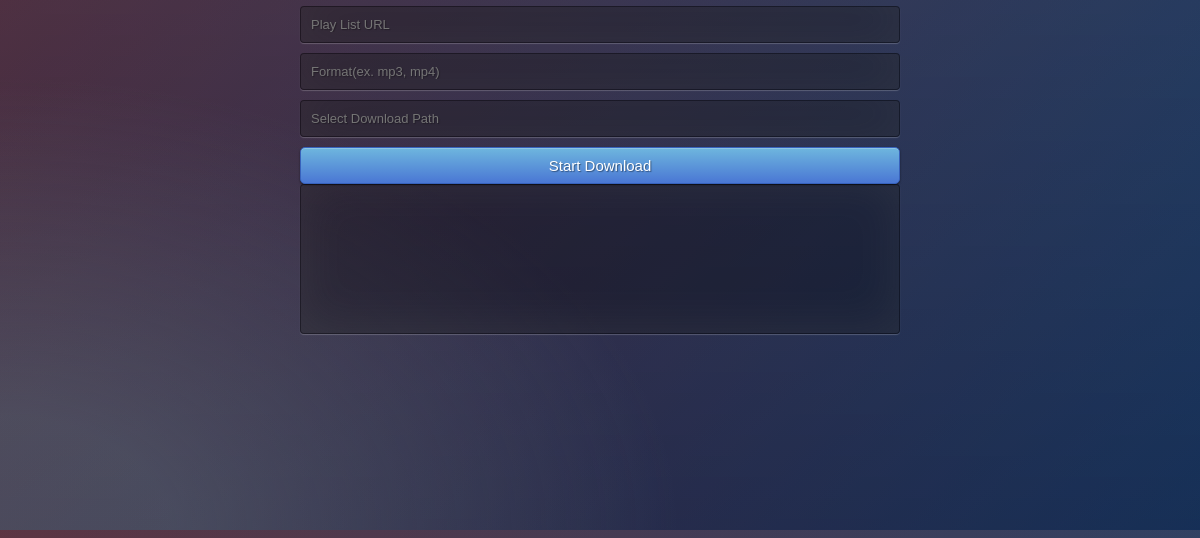
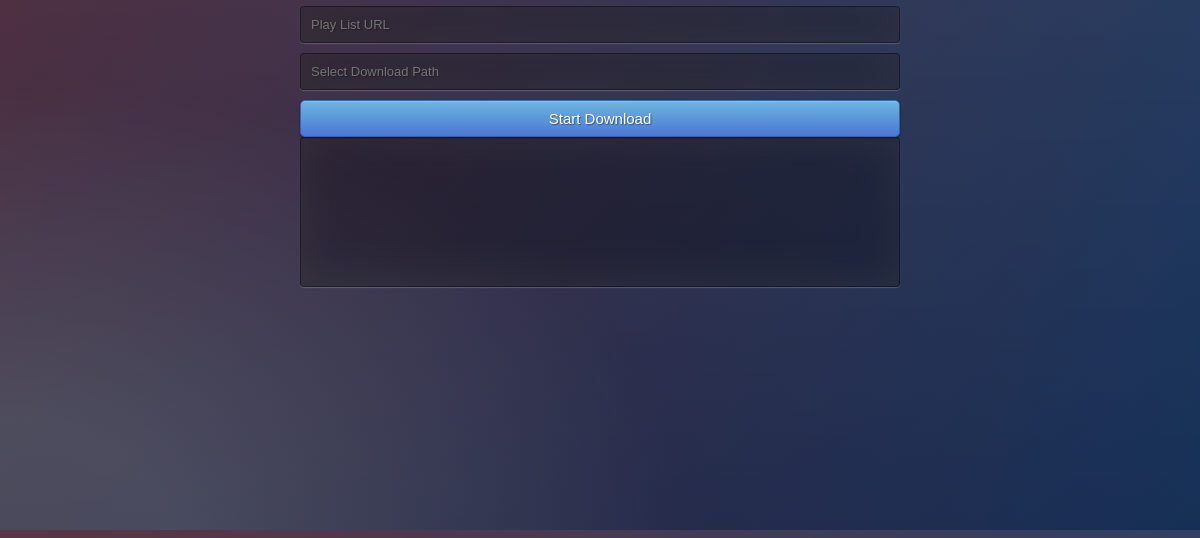
Before and after one commit to lleellee0/youtube-downloader, an Electron app: page index.html in a window 1200 px wide. Shown: the part 270-808 px from the top of the page. Drawn offline with nearby package versions, Linux system fonts and the light colour scheme.

Commit message:
v1.0.0 // mp4로만 영상이 제작되고 있어서 format은 우선 주석처리하였음. ffmpeg로 mp3로 추출하도록 구현해야함.

```diff
--- a/index.html
+++ b/index.html
@@ -12,7 +12,7 @@
     	<h1>Youtube Downloader</h1>
         <form method="post" onsubmit="return downloadYoutube();">
           <input id="playListUrl" class="input-text" type="text" name="playListUrl" placeholder="Play List URL" required="required"/>
-          <input id="format" class="input-text" type="text" name="format" placeholder="Format(ex. mp3, mp4)" required="required"/>
+          <!-- <input id="format" class="input-text" type="text" name="format" placeholder="Format(ex. mp3, mp4) // It's under development." required="required" disabled/> -->
           <input id="fake-path" class="input-text" type="path" placeholder="Select Download Path" required="required"/>
           <input id="path" type="file" name="path" placeholder="Download Path" webkitdirectory/>
           <button id="download" type="submit" class="btn btn-primary btn-block btn-large">
--- a/js/function.js
+++ b/js/function.js
@@ -58,7 +58,7 @@ const downloadYoutube = () => {
       for(let i = 0; i < $('.playlist-video').length; i++) {
         arr.push({url : 'https://www.youtube.com' + $('.playlist-video')[i].attribs.href,
           title : `${$('.yt-ui-ellipsis')[i].children[0].data.trim()}`,
-          path : `${path}\\${$('.yt-ui-ellipsis')[i].children[0].data.trim()}.${format}`
+          path : `${path}\\${$('.yt-ui-ellipsis')[i].children[0].data.trim()}.mp4`
         });
       }
 
```
